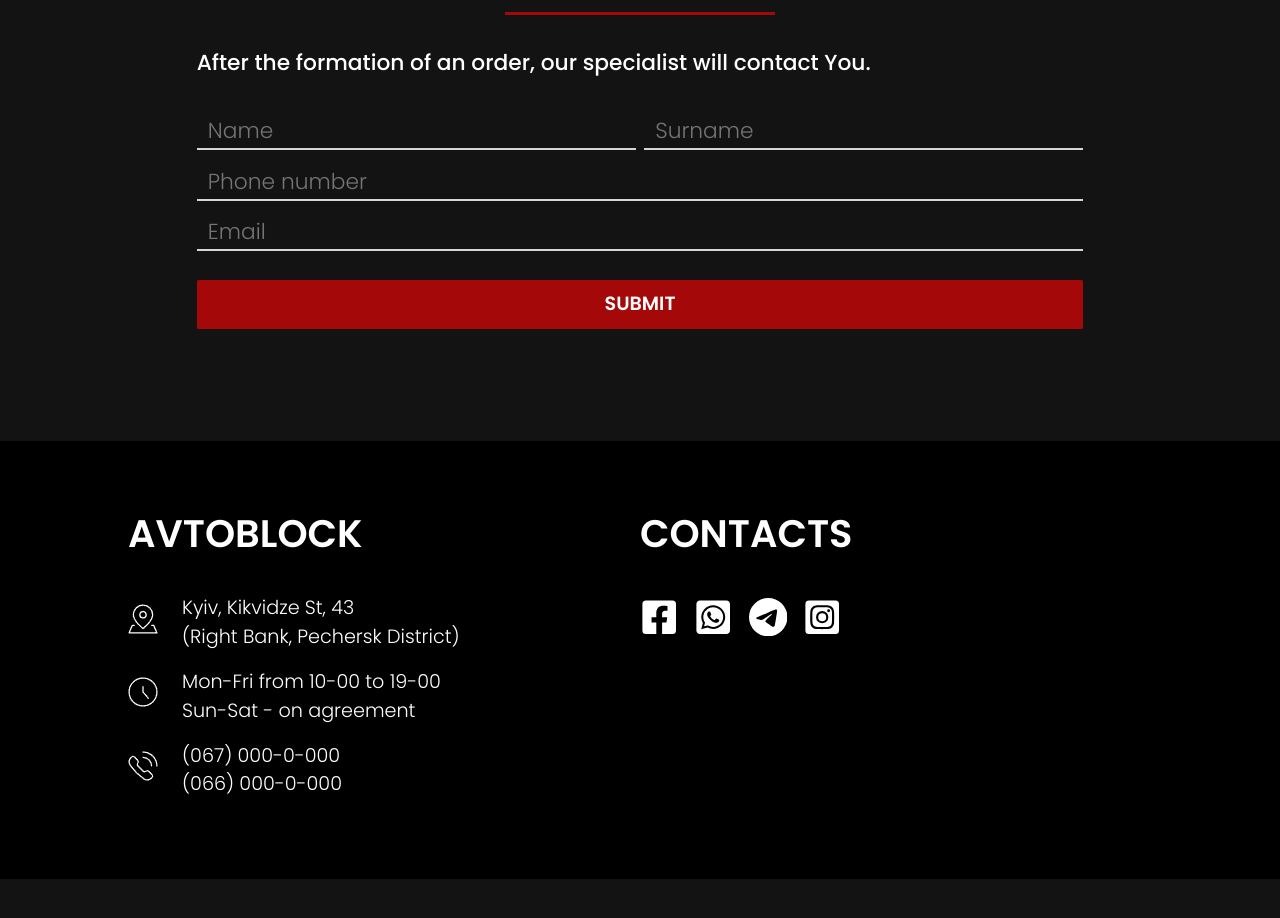
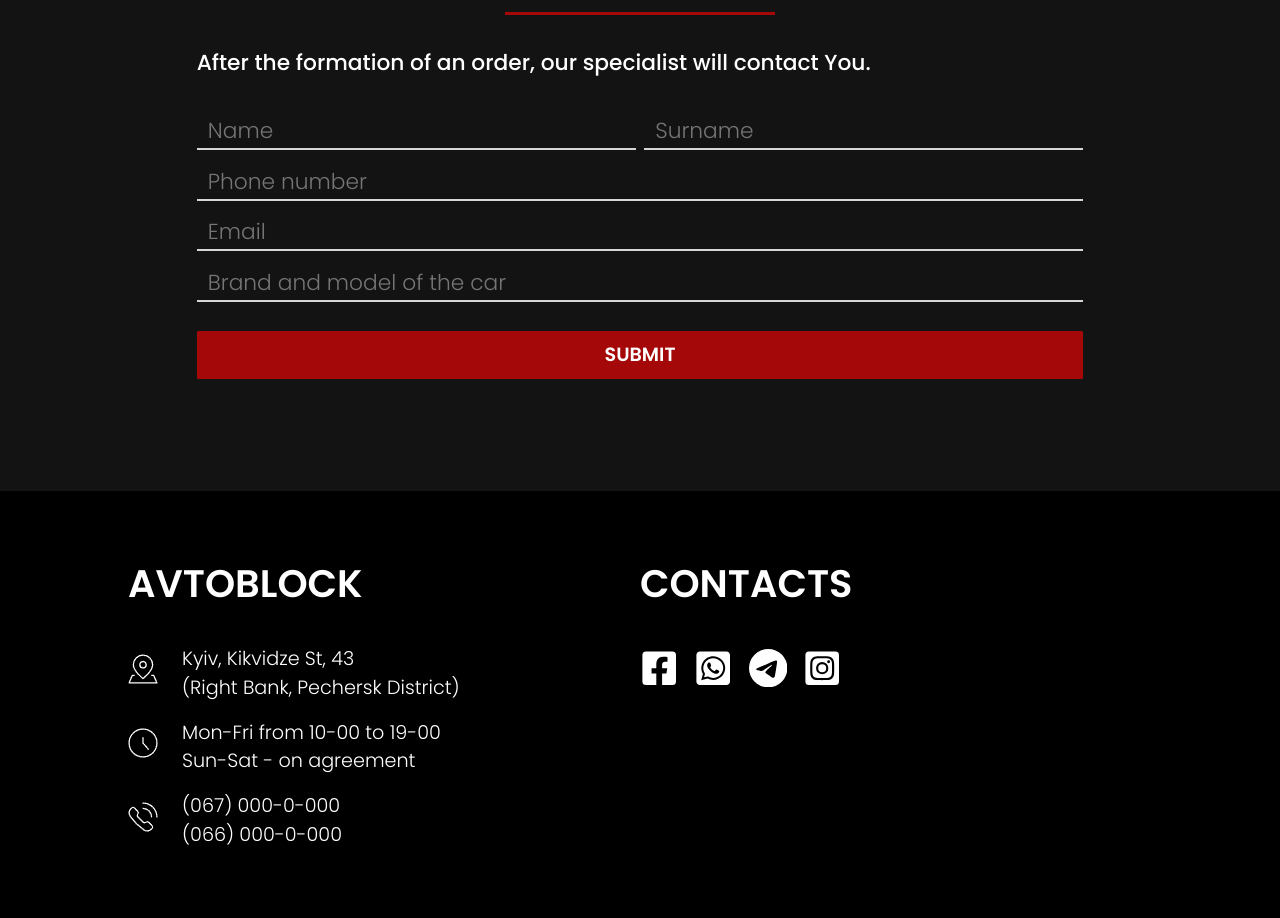
Before and after one commit to Mandrichuk/avtoblocker, a React (Create React App) app: page / in a window 1280 px wide. Shown: the part 5436-6354 px from the top of the page. Before the commit the page ends 6315 px from the top, so only its background shows below. Built offline with nearby package versions, Linux system fonts and the light colour scheme.

Commit message:
feat: adding the 'car model input'

```diff
--- a/src/components/Input.tsx
+++ b/src/components/Input.tsx
@@ -24,15 +24,16 @@ function Input({
     getValue(field, text);
   }, [text]);
 
-  useEffect(() => {
-    if (devastation) setText("");
-  console.log(text);
-  }, [devastation]);
+useEffect(() => {
+  if (devastation) {
+    setText("");
+  }
+}, [devastation]);
 
 
   return (
     <section className="inputSection">
-      <input onChange={changeText} type={type} placeholder={placeholder} />
+      <input onChange={changeText} type={type} placeholder={placeholder} value={text} />
       {error && <label>{inputAlertTextData.alert}</label>}
     </section>
   );
--- a/src/components/Order.tsx
+++ b/src/components/Order.tsx
@@ -24,6 +24,7 @@ function Order({ lang }: OrderProps) {
     surname: "",
     phoneNumber: "",
     email: "",
+    carModel: "",
   });
 
   function getText(field: string, text: string) {
@@ -49,6 +50,7 @@ function Order({ lang }: OrderProps) {
             from_email: form.email,
             to_email: "andrew.mandrichuk2007@gmail.com",
             phone_number: form.phoneNumber,
+            car_model: form.carModel,
           },
           "O_emiMG-zC22X_eF2"
         )
@@ -64,6 +66,7 @@ function Order({ lang }: OrderProps) {
               surname: "",
               phoneNumber: "",
               email: "",
+              carModel: "",
             });
           },
           (error) => {
@@ -143,6 +146,17 @@ function Order({ lang }: OrderProps) {
                 getValue={getText}
               />
             )}
+            {"inputs" in orderTextData && (
+              <Input
+                error={form.email.length === 0 && activeError}
+                lang={lang}
+                type={orderTextData.inputs.carInput.type}
+                placeholder={orderTextData.inputs.carInput.placeholder}
+                field={orderTextData.inputs.carInput.field}
+                devastation={devastation}
+                getValue={getText}
+              />
+            )}
           </div>
           <div className="buttonSubmit" onClick={handleSubmit}>
             <Button link="">{orderTextData.button.name}</Button>
--- a/src/constants/index.ts
+++ b/src/constants/index.ts
@@ -562,6 +562,7 @@ export const orderText: Order = {
         type: "text",
       },
       emailInput: { placeholder: "Email", field: "email", type: "email" },
+      carInput: { placeholder: "Марка и модель автомобиля", field: "carModel", type: "text" },
     },
     button: {
       name: "Отправить",
@@ -583,6 +584,7 @@ export const orderText: Order = {
         type: "text",
       },
       emailInput: { placeholder: "Email", field: "email", type: "text" },
+      carInput: { placeholder: "Brand and model of the car", field: "carModel", type: "text" },
     },
     button: {
       name: "Submit",
--- a/src/lib/types.ts
+++ b/src/lib/types.ts
@@ -161,6 +161,7 @@ type NamedInputs = {
   surnameInput: Input;
   phoneNumberInput: Input;
   emailInput: Input;
+  carInput: Input;
 };
 
 type OrderContent = {
@@ -222,6 +223,7 @@ export type OrderInputs = {
   surname: string;
   phoneNumber: string;
   email: string;
+  carModel: string;
 };
 
 export type inputAlertContent = {
```
